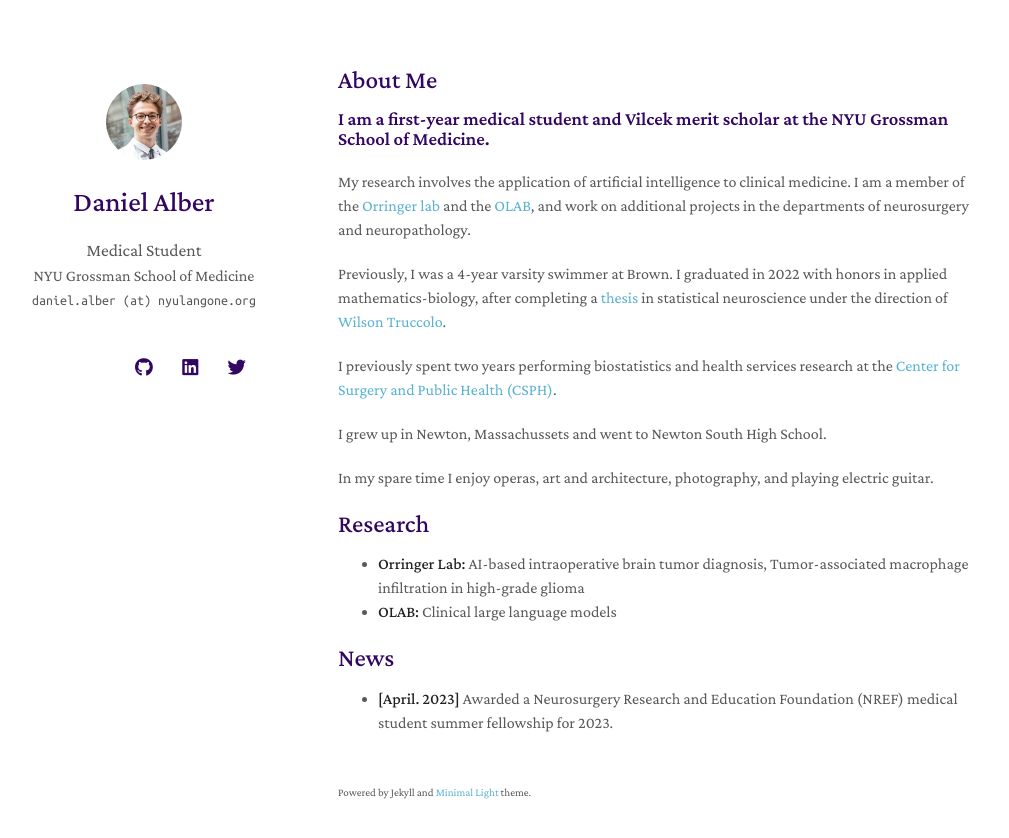
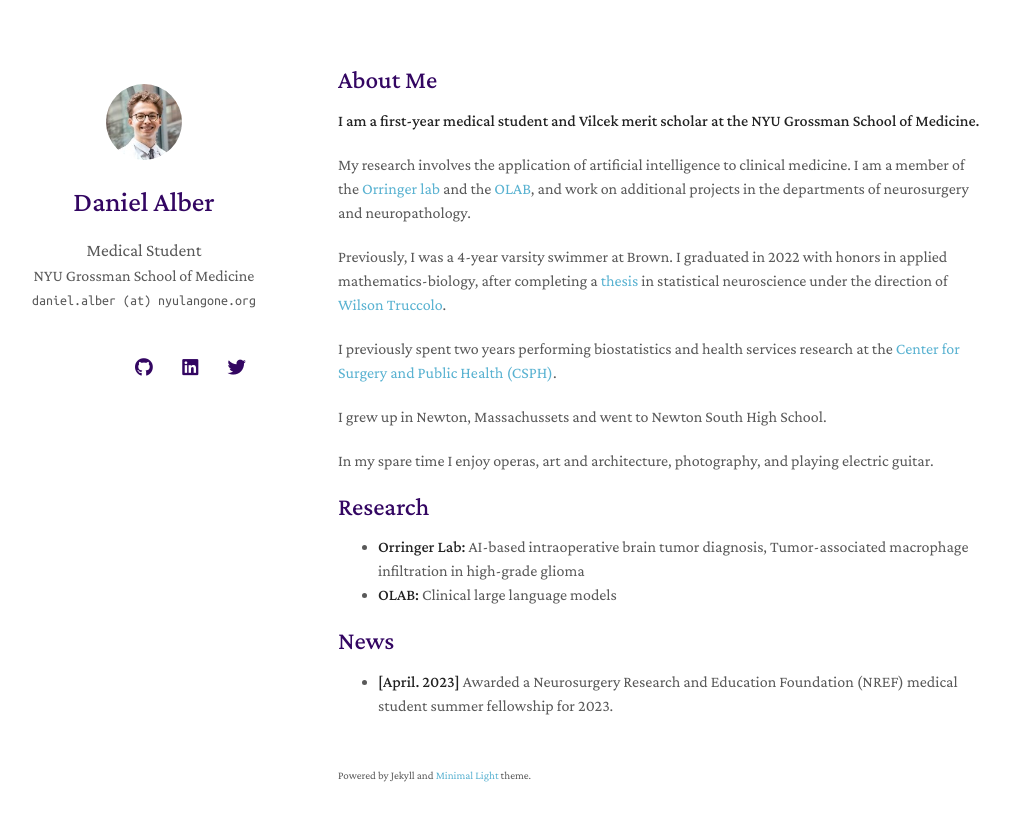
Before and after one commit to danalber/danalber.github.io, a Jekyll site: the page built from index.md, in a window 1280 px wide. Shown: the top 838 px of the page, without its empty margins (132-1141 px from the left). Built offline with Jekyll 4.4.1, drawn with Linux system fonts in a browser that asks for light colours; nearby versions of some CDN libraries; a style sheet for code colours, icons or effects is not loaded; our own code applies the rules of GitHub Pages for plain Markdown files.

```diff
--- a/index.md
+++ b/index.md
@@ -4,7 +4,7 @@ layout: homepage
 
 ## About Me
 
-### I am a first-year medical student and Vilcek merit scholar at the NYU Grossman School of Medicine.
+**I am a first-year medical student and Vilcek merit scholar at the NYU Grossman School of Medicine.**
 
 My research involves the application of artificial intelligence to clinical medicine.
 I am a member of the [Orringer lab](https://twitter.com/danorringermd) and the [OLAB](https://www.nyuolab.org/), and work on additional projects in the departments of neurosurgery and neuropathology.
```
